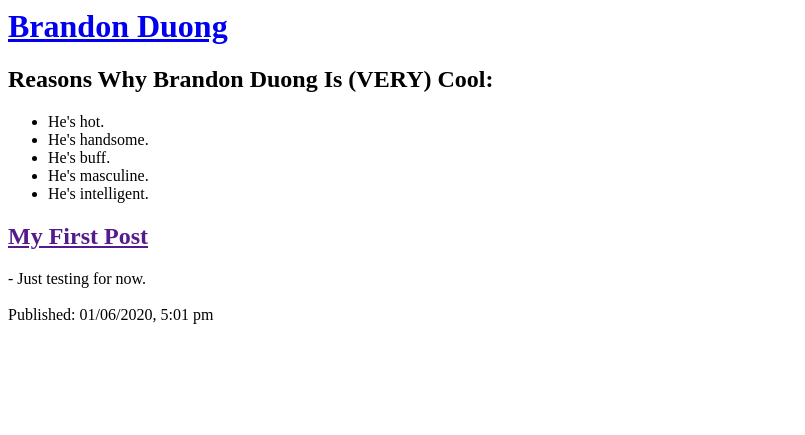
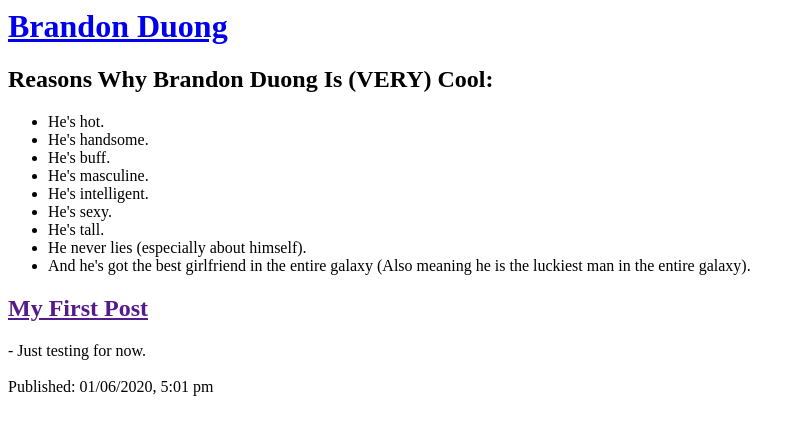
Before and after one commit to brandonduong/Brandon-Blog, a Django app: page / in a window 1280 px wide. Shown: the top 435 px of the page, without its empty margins (0-805 px from the left). Run offline with Django 3.2, Linux system fonts and the light colour scheme.

Commit message:
Last commit test for now.

```diff
--- a/blog/templates/blog/post_list.html
+++ b/blog/templates/blog/post_list.html
@@ -18,7 +18,11 @@
           <li>He's buff.</li>
           <li>He's masculine.</li>
           <li>He's intelligent.</li>
-
+          <li>He's sexy.</li>
+          <li>He's tall.</li>
+          <li>He never lies (especially about himself).</li>
+          <li>And he's got the best girlfriend in the entire galaxy
+            (Also meaning he is the luckiest man in the entire galaxy).</li>
         </ul>
     </div>
 
```
